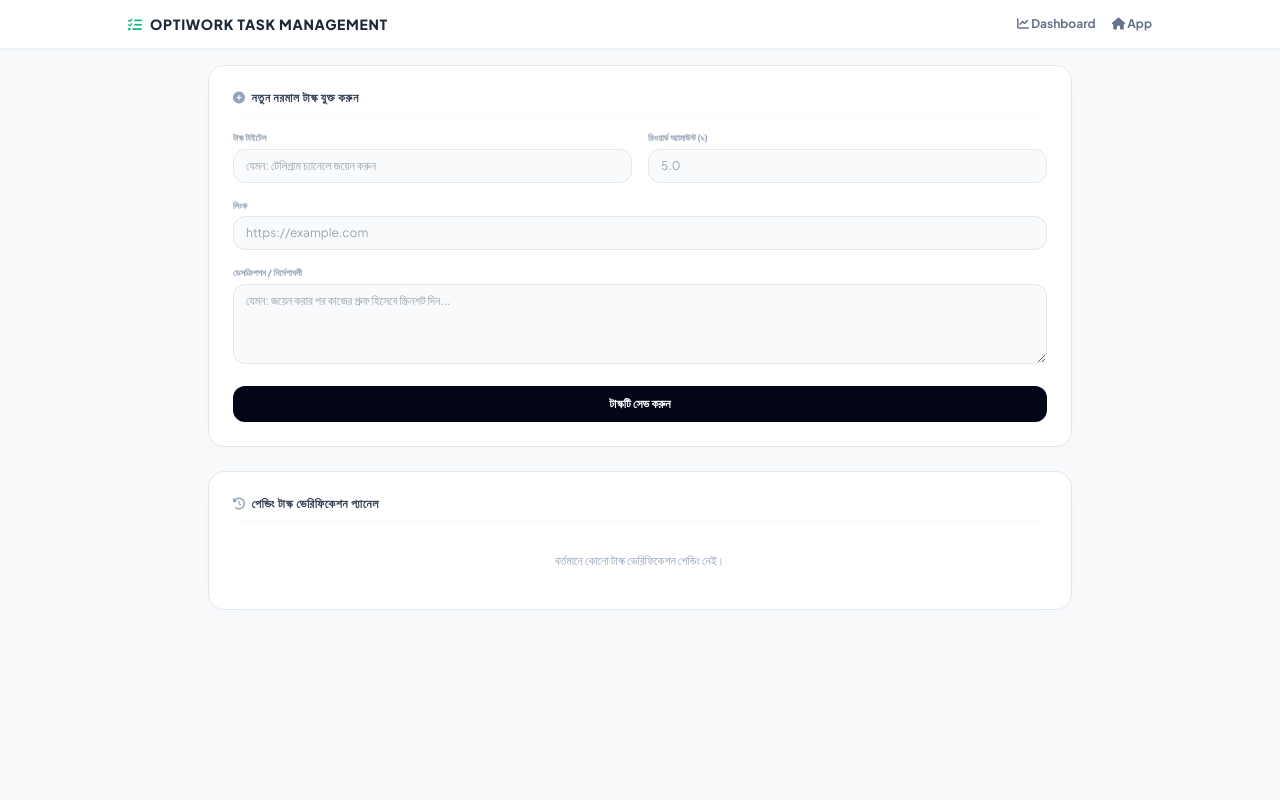
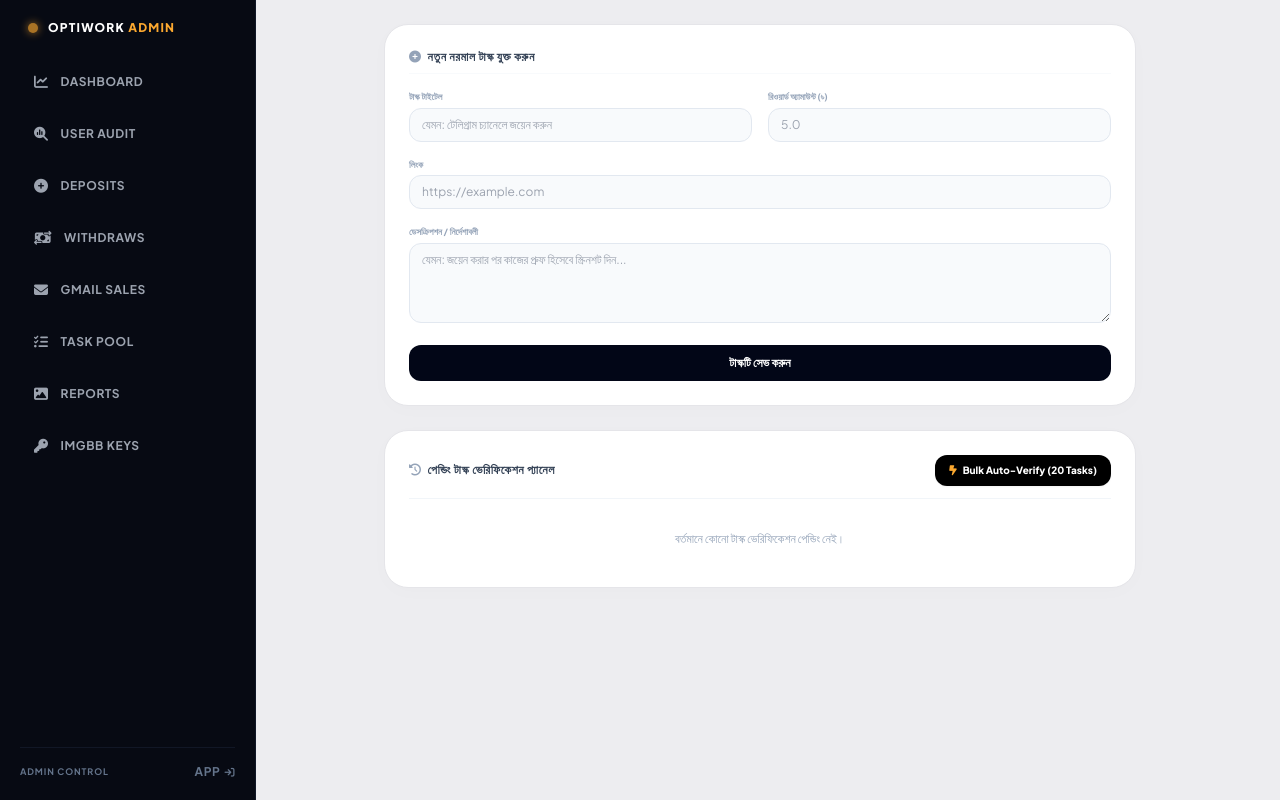
Before and after one commit to teamcipx/Orpi, a Flask app: template templates/admin_add.html in a window 1280 px wide. Run offline with Flask 3, Linux system fonts and the light colour scheme; the template is opened without the code that fills it, so the values that code supplies are empty; some libraries are stand-ins or nearby versions.

Commit message:
Update admin_add.html

```diff
--- a/templates/admin_add.html
+++ b/templates/admin_add.html
@@ -1,50 +1,7 @@
-<!DOCTYPE html>
-<html lang="en">
-<head>
-    <meta charset="UTF-8">
-    <meta name="viewport" content="width=device-width, initial-scale=1.0">
-    <title>Admin - Task Management</title>
-    <!-- Google Fonts: Plus Jakarta Sans -->
-    <link href="https://fonts.googleapis.com/css2?family=Plus+Jakarta+Sans:wght@300;400;500;600;700;800&display=swap" rel="stylesheet">
-    <!-- Font Awesome -->
-    <link rel="stylesheet" href="https://cdnjs.cloudflare.com/ajax/libs/font-awesome/6.4.0/css/all.min.css">
-    <!-- Tailwind CSS -->
-    <script src="https://cdn.tailwindcss.com"></script>
-    <script>
-        tailwind.config = {
-            theme: {
-                extend: {
-                    fontFamily: {
-                        sans: ['"Plus Jakarta Sans"', 'sans-serif'],
-                    }
-                }
-            }
-        }
-    </script>
-    <style>
-        body { background-color: #F8FAFC; }
-        .minimal-card {
-            background: #FFFFFF;
-            border: 1px solid #E2E8F0;
-            box-shadow: 0 4px 12px rgba(0, 0, 0, 0.02);
-        }
-    </style>
-</head>
-<body class="text-[#0F172A] min-h-screen">
+{% extends 'admin_base.html' %}
+{% block admin_content %}
 
-    <nav class="bg-white border-b border-slate-100 py-3.5 px-4 sticky top-0 z-50 shadow-sm">
-        <div class="max-w-5xl mx-auto flex justify-between items-center">
-            <span class="text-sm font-extrabold tracking-wider text-slate-800">
-                <i class="fa-solid fa-list-check text-emerald-500 mr-1"></i> OPTIWORK TASK MANAGEMENT
-            </span>
-            <div class="flex space-x-4">
-                <a href="/admin" class="text-xs font-bold text-slate-500 hover:text-slate-900"><i class="fa-solid fa-chart-line"></i> Dashboard</a>
-                <a href="/dashboard" class="text-xs font-bold text-slate-500 hover:text-slate-900"><i class="fa-solid fa-home"></i> App</a>
-            </div>
-        </div>
-    </nav>
-
-    <main class="max-w-4xl mx-auto p-4 space-y-6">
+<div class="space-y-6">
 
     {% with messages = get_flashed_messages(with_categories=true) %}
         {% if messages %}
@@ -56,8 +13,8 @@
         {% endif %}
     {% endwith %}
 
-        <!-- ১. নতুন নরমাল টাস্ক অ্যাড ফরম -->
-        <div class="minimal-card p-6 rounded-2xl bg-white">
+    <!-- ১. নতুন নরমাল টাস্ক অ্যাড করার ফরম -->
+    <div class="blockio-card p-6 bg-white">
         <h2 class="text-xs font-bold uppercase tracking-wider text-slate-700 mb-4 border-b border-slate-50 pb-2 flex items-center gap-1.5">
             <i class="fa-solid fa-circle-plus text-slate-400"></i> নতুন নরমাল টাস্ক যুক্ত করুন
         </h2>
@@ -65,20 +22,20 @@
             <div class="grid grid-cols-1 sm:grid-cols-2 gap-4">
                 <div>
                     <label class="block text-[9px] font-bold text-slate-400 uppercase mb-1">টাস্ক টাইটেল</label>
-                        <input type="text" name="title" required placeholder="যেমন: টেলিগ্রাম চ্যানেলে জয়েন করুন" class="w-full px-3 py-2 bg-slate-50 border border-slate-200 rounded-xl text-xs text-slate-800 focus:outline-none focus:border-slate-300">
+                    <input type="text" name="title" required placeholder="যেমন: টেলিগ্রাম চ্যানেলে জয়েন করুন" class="w-full px-3 py-2 bg-slate-50 border border-slate-200 rounded-xl text-xs text-slate-800 focus:outline-none focus:border-slate-350">
                 </div>
                 <div>
                     <label class="block text-[9px] font-bold text-slate-400 uppercase mb-1">রিওয়ার্ড অ্যামাউন্ট (৳)</label>
-                        <input type="number" step="0.1" name="reward" required placeholder="5.0" class="w-full px-3 py-2 bg-slate-50 border border-slate-200 rounded-xl text-xs text-slate-800 focus:outline-none focus:border-slate-300">
+                    <input type="number" step="0.1" name="reward" required placeholder="5.0" class="w-full px-3 py-2 bg-slate-50 border border-slate-200 rounded-xl text-xs text-slate-800 focus:outline-none focus:border-slate-350">
                 </div>
             </div>
             <div>
                 <label class="block text-[9px] font-bold text-slate-400 uppercase mb-1">লিংক</label>
-                    <input type="url" name="link" required placeholder="https://example.com" class="w-full px-3 py-2 bg-slate-50 border border-slate-200 rounded-xl text-xs text-slate-800 focus:outline-none focus:border-slate-300">
+                <input type="url" name="link" required placeholder="https://example.com" class="w-full px-3 py-2 bg-slate-50 border border-slate-200 rounded-xl text-xs text-slate-800 focus:outline-none focus:border-slate-350">
             </div>
             <div>
                 <label class="block text-[9px] font-bold text-slate-400 uppercase mb-1">ডেসক্রিপশন / নির্দেশাবলী</label>
-                    <textarea name="description" required placeholder="যেমন: জয়েন করার পর কাজের প্রুফ হিসেবে স্ক্রিনশট দিন..." class="w-full px-3 py-2 bg-slate-50 border border-slate-200 rounded-xl text-xs text-slate-800 focus:outline-none focus:border-slate-300 h-20"></textarea>
+                <textarea name="description" required placeholder="যেমন: জয়েন করার পর কাজের প্রুফ হিসেবে স্ক্রিনশট দিন..." class="w-full px-3 py-2 bg-slate-50 border border-slate-200 rounded-xl text-xs text-slate-800 focus:outline-none focus:border-slate-350 h-20"></textarea>
             </div>
             <button type="submit" class="w-full bg-slate-950 hover:bg-slate-800 text-white font-extrabold text-xs py-2.5 rounded-xl transition">
                 টাস্কটি সেভ করুন
@@ -86,34 +43,40 @@
         </form>
     </div>
 
-        <!-- ২. পেন্ডিং প্রুফ ভেরিফিকেশন প্যানেল -->
-        <div class="minimal-card p-6 rounded-2xl bg-white">
-            <h2 class="text-xs font-bold uppercase tracking-wider text-slate-700 mb-4 border-b border-slate-50 pb-2 flex items-center gap-1.5">
+    <!-- ২. পেন্ডিং টাস্ক ভেরিফিকেশন প্যানেল (বাল্ক এপ্রুভ বাটন ইন্টিগ্রেটেড) -->
+    <div class="blockio-card p-6 bg-white">
+        <div class="flex justify-between items-center border-b border-slate-100 pb-3 mb-4">
+            <h2 class="text-xs font-bold uppercase tracking-wider text-slate-700 flex items-center gap-1.5">
                 <i class="fa-solid fa-clock-rotate-left text-slate-400"></i> পেন্ডিং টাস্ক ভেরিফিকেশন প্যানেল
             </h2>
+            <!-- ওয়ান-ক্লিক বাল্ক অটো-ভেরিফাই বাটন -->
+            <form action="/admin/task-bulk-action" method="POST" class="inline">
+                <button type="submit" class="bg-black hover:opacity-90 text-white font-extrabold text-[10px] px-3.5 py-2 rounded-xl transition shadow-sm flex items-center gap-1.5">
+                    <i class="fa-solid fa-bolt-lightning text-[#fba82f]"></i> Bulk Auto-Verify (20 Tasks)
+                </button>
+            </form>
+        </div>
+
         <div class="space-y-4">
             {% for sub in pending_submissions %}
-                <div class="border border-slate-100 p-4 rounded-xl bg-slate-50/50 flex flex-col sm:flex-row justify-between items-start sm:items-center gap-4 text-xs">
+            <div class="border border-slate-100 p-4 rounded-xl bg-slate-50/50 flex flex-col sm:flex-row justify-between items-start sm:items-center gap-4 text-xs font-semibold">
                 <div class="space-y-1.5">
                     <p class="font-bold text-slate-800 text-xs">{{ sub.tasks.title }}</p>
-                        <p class="text-[9px] text-slate-500">ইউজার: <span class="font-bold">{{ sub.users.username }}</span> ({{ sub.users.email }})</p>
+                    <p class="text-[9px] text-slate-500">ইউজার: <span class="font-bold">{{ sub.users.username }}</span> (UID: {{ sub.users.uid }} | {{ sub.users.email }})</p>
                     <p class="text-[9px] text-emerald-600 font-bold">রিওয়ার্ড: ৳ {{ sub.tasks.reward }}</p>
-                        <!-- প্রুফ ইমেজ লিংক এবং ক্লিক টু ভিউ -->
                     <a href="{{ sub.proof_image_url }}" target="_blank" class="text-[10px] text-blue-500 font-bold hover:underline inline-block mt-1">প্রুফ স্ক্রিনশট দেখুন (Click to View) <i class="fa-solid fa-external-link text-[8px]"></i></a>
                 </div>
 
-                    <div class="flex gap-2 w-full sm:w-auto">
-                        <!-- এপ্রুভ ফর্ম -->
+                <div class="flex gap-2 w-full sm:w-auto shrink-0">
                     <form action="/admin/task-action" method="POST" class="w-full sm:w-auto">
                         <input type="hidden" name="submission_id" value="{{ sub.id }}">
                         <input type="hidden" name="action" value="approve">
-                            <button type="submit" class="w-full bg-emerald-500 hover:bg-emerald-600 text-white font-bold text-[10px] px-4 py-2 rounded-lg transition">Approve</button>
+                        <button type="submit" class="w-full bg-emerald-500 hover:bg-emerald-600 text-white font-bold text-[10px] px-4 py-2 rounded-xl transition">Approve</button>
                     </form>
-                        <!-- রিজেক্ট ফর্ম -->
                     <form action="/admin/task-action" method="POST" class="w-full sm:w-auto">
                         <input type="hidden" name="submission_id" value="{{ sub.id }}">
                         <input type="hidden" name="action" value="reject">
-                            <button type="submit" class="w-full bg-red-500 hover:bg-red-600 text-white font-bold text-[10px] px-4 py-2 rounded-lg transition">Reject</button>
+                        <button type="submit" class="w-full bg-red-500 hover:bg-red-600 text-white font-bold text-[10px] px-4 py-2 rounded-xl transition">Reject</button>
                     </form>
                 </div>
             </div>
@@ -123,7 +86,6 @@
         </div>
     </div>
 
-    </main>
+</div>
 
-</body>
-</html>
+{% endblock %}
```
Lines whose indentation alone changed are shown as unchanged.
